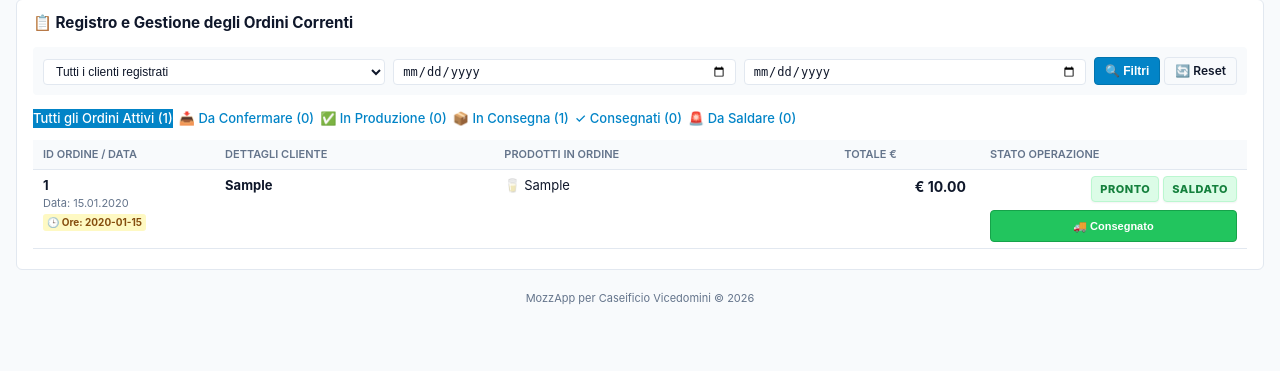
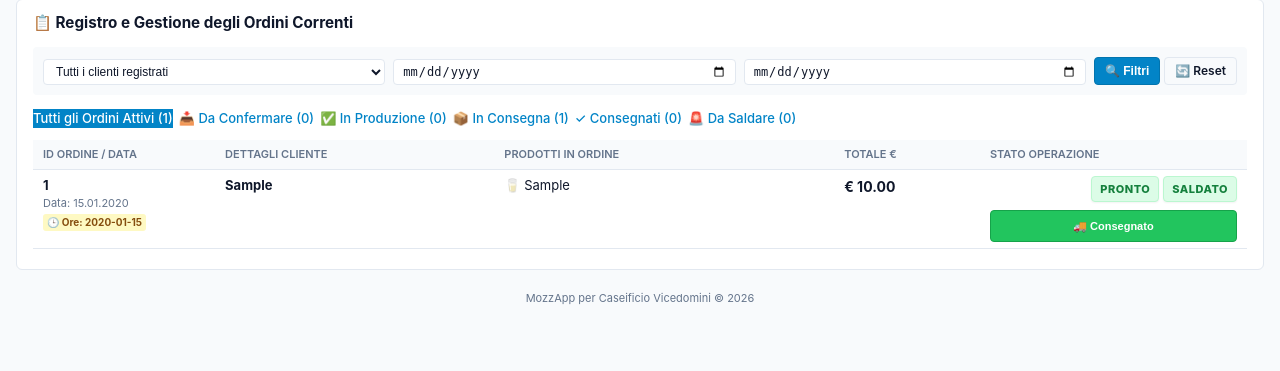
Before and after one commit to landitommaso1001/mozzapp, a Flask app: page /admin/ in a window 1280 px wide. Shown: the part 216-587 px from the top of the page. Run offline with Flask 3, Linux system fonts and the light colour scheme; the visitor is signed in with stand-in values (Sample User, id 1); tables that the repository leaves empty hold one stand-in row (values such as "Sample post").

Commit message:
Add files via upload

```diff
--- a/templates/admin.html
+++ b/templates/admin.html
@@ -118,7 +118,7 @@
                             <th style="width: 15%; text-align: left;">ID Ordine / Data</th>
                             <th style="width: 23%; text-align: left;">Dettagli Cliente</th>
                             <th style="width: 28%; text-align: left;">Prodotti in Ordine</th>
-                            <th style="width: 12%; text-align: right; padding-right: 14px !important;">Totale €</th>
+                            <th style="width: 12%; text-align: left; padding-right: 14px !important;">Totale €</th>
                             <th style="width: 22%; text-align: right;">Stato Operazione</th>
                         </tr>
                     </thead>
@@ -149,7 +149,7 @@
                                     {% endif %}
                                 </div>
                             </td>
-                            <td style="vertical-align: top; text-align: right; padding-right: 14px !important;">
+                            <td style="vertical-align: top; text-align: left; padding-right: 14px !important;">
                                 <strong style="font-size:14px; color:var(--text-dark);">€ {{ '%.2f'|format(o.total) }}</strong>
                             </td>
                             <td style="vertical-align: top; text-align: right;">
```
